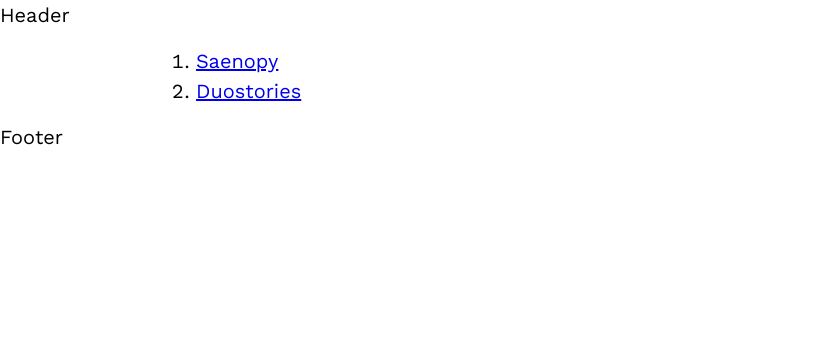
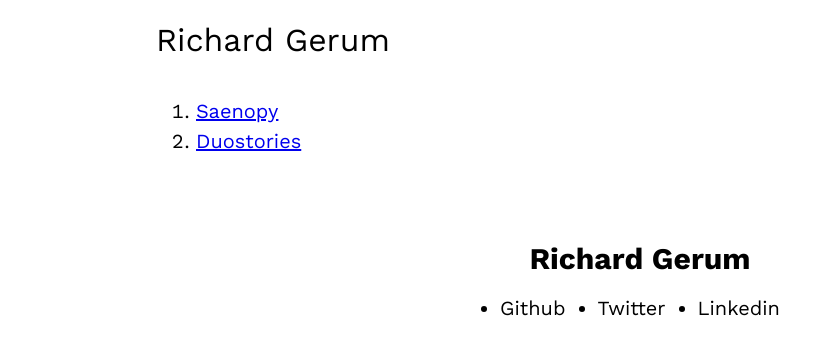
Before and after one commit to rgerum/portfolio-page, a Next.js app: page / in a window 1280 px wide. Shown: the top 354 px of the page, without its empty margins (0-840 px from the left). Built offline with nearby package versions, Linux system fonts and the light colour scheme; a web font is replaced by a local one.

Commit message:
added Header and Footer

```diff
--- a/src/app/layout.js
+++ b/src/app/layout.js
@@ -3,6 +3,8 @@
 import { Work_Sans, Spline_Sans_Mono } from "next/font/google";
 import clsx from "clsx";
 import styles from "./layout.module.css";
+import Header from "@/components/Header";
+import Footer from "@/components/Footer";
 
 const mainFont = Work_Sans({
   subsets: ["latin"],
@@ -21,9 +23,9 @@
   return (
     <html lang="en" className={clsx(mainFont.variable, monoFont.variable)}>
       <body>
-        <nav>Header</nav>
+        <Header />
         <main className={styles.main}>{children}</main>
-        <footer>Footer</footer>
+        <Footer />
       </body>
     </html>
   );
--- /dev/null
+++ b/src/components/Footer/Footer.jsx
@@ -0,0 +1,29 @@
+import React from "react";
+import styles from "./Footer.module.css";
+import Link from "next/link";
+import Logo from "@/components/Logo";
+
+function Footer() {
+  return (
+    <footer className={styles.wrapper}>
+      <h2>Richard Gerum</h2>
+      <nav className={styles.nav}>
+        <ul className={styles.nav_ul}>
+          <li>
+            <Link href={"https://github.com/rgerum"}>Github</Link>
+          </li>
+          <li>
+            <Link href={"https://twitter.com/RichardGerum"}>Twitter</Link>
+          </li>
+          <li>
+            <Link href={"https://www.linkedin.com/in/richard-gerum-77bb3987/"}>
+              Linkedin
+            </Link>
+          </li>
+        </ul>
+      </nav>
+    </footer>
+  );
+}
+
+export default Footer;
--- /dev/null
+++ b/src/components/Footer/Footer.module.css
@@ -0,0 +1,30 @@
+.wrapper {
+    max-width: 1000px;
+    margin: 0 auto;
+    padding: 16px;
+
+    display: flex;
+    flex-direction: column;
+    align-items: center;
+}
+
+.wrapper a {
+    text-decoration: none;
+    color: inherit;
+}
+
+.logo_part {
+
+}
+
+.nav {
+}
+
+.nav_title {
+    margin: 0;
+}
+.nav_ul {
+    padding: 0;
+    display: flex;
+    gap: 32px;
+}
--- /dev/null
+++ b/src/components/Footer/index.js
@@ -0,0 +1,2 @@
+export * from "./Footer";
+export { default } from "./Footer";
--- /dev/null
+++ b/src/components/Header/Header.jsx
@@ -0,0 +1,13 @@
+import React from "react";
+import styles from "./Header.module.css";
+import Logo from "@/components/Logo";
+
+function Header() {
+  return (
+    <header className={styles.header}>
+      <Logo />
+    </header>
+  );
+}
+
+export default Header;
--- /dev/null
+++ b/src/components/Header/Header.module.css
@@ -0,0 +1,5 @@
+.header {
+    max-width: 1000px;
+    margin: 0 auto;
+    padding: 16px;
+}
--- /dev/null
+++ b/src/components/Header/index.js
@@ -0,0 +1,2 @@
+export * from "./Header";
+export { default } from "./Header";
--- /dev/null
+++ b/src/components/Logo/Logo.jsx
@@ -0,0 +1,13 @@
+import React from "react";
+import styles from "./Logo.module.css";
+import Link from "next/link";
+
+function Logo() {
+  return (
+    <Link href={"/"} className={styles.wrapper}>
+      Richard Gerum
+    </Link>
+  );
+}
+
+export default Logo;
--- /dev/null
+++ b/src/components/Logo/Logo.module.css
@@ -0,0 +1,5 @@
+.wrapper {
+    font-size: 2rem;
+    text-decoration: none;
+    color: inherit;
+}
--- /dev/null
+++ b/src/components/Logo/index.js
@@ -0,0 +1,2 @@
+export * from "./Logo";
+export { default } from "./Logo";
```
